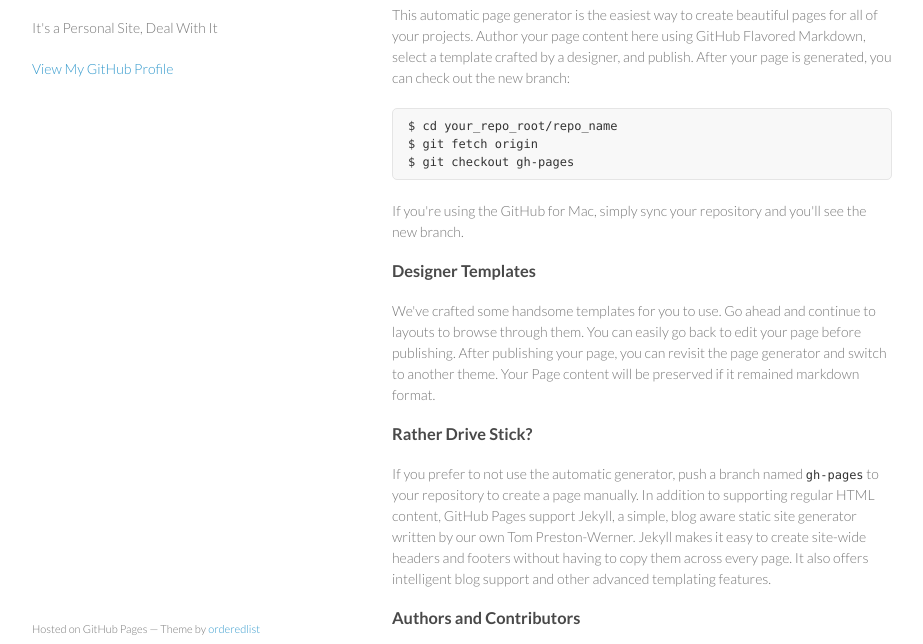
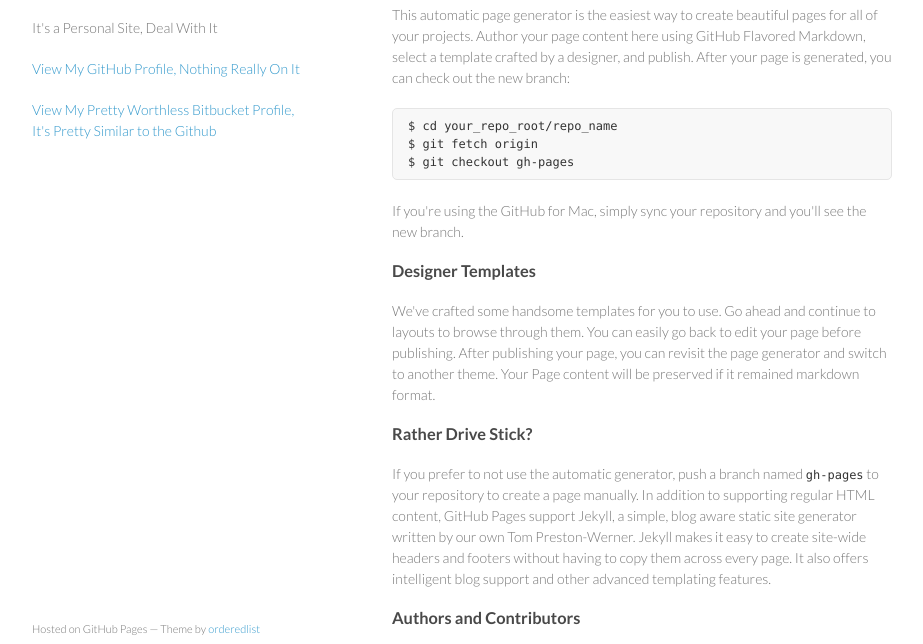
Before and after one commit to djk29a/djk29a.github.io, a plain HTML site: page index.html in a window 1280 px wide. Shown: the part 92-736 px from the top of the page, without its empty margins (178-1101 px from the left). Drawn offline with Linux system fonts and the light colour scheme.

Commit message:
Noting how little I put stuff on public github

```diff
--- a/index.html
+++ b/index.html
@@ -19,7 +19,8 @@
         <p>It&#39;s a Personal Site, Deal With It</p>
 
 
-        <p class="view"><a href="https://github.com/djk29a">View My GitHub Profile</a></p>
+        <p class="view"><a href="https://github.com/djk29a">View My GitHub Profile, Nothing Really On It</a></p>
+        <p class="view"><a href="https://bitbucket.org/djk29a">View My Pretty Worthless Bitbucket Profile, It's Pretty Similar to the Github</a></p>
 
       </header>
       <section>
```
